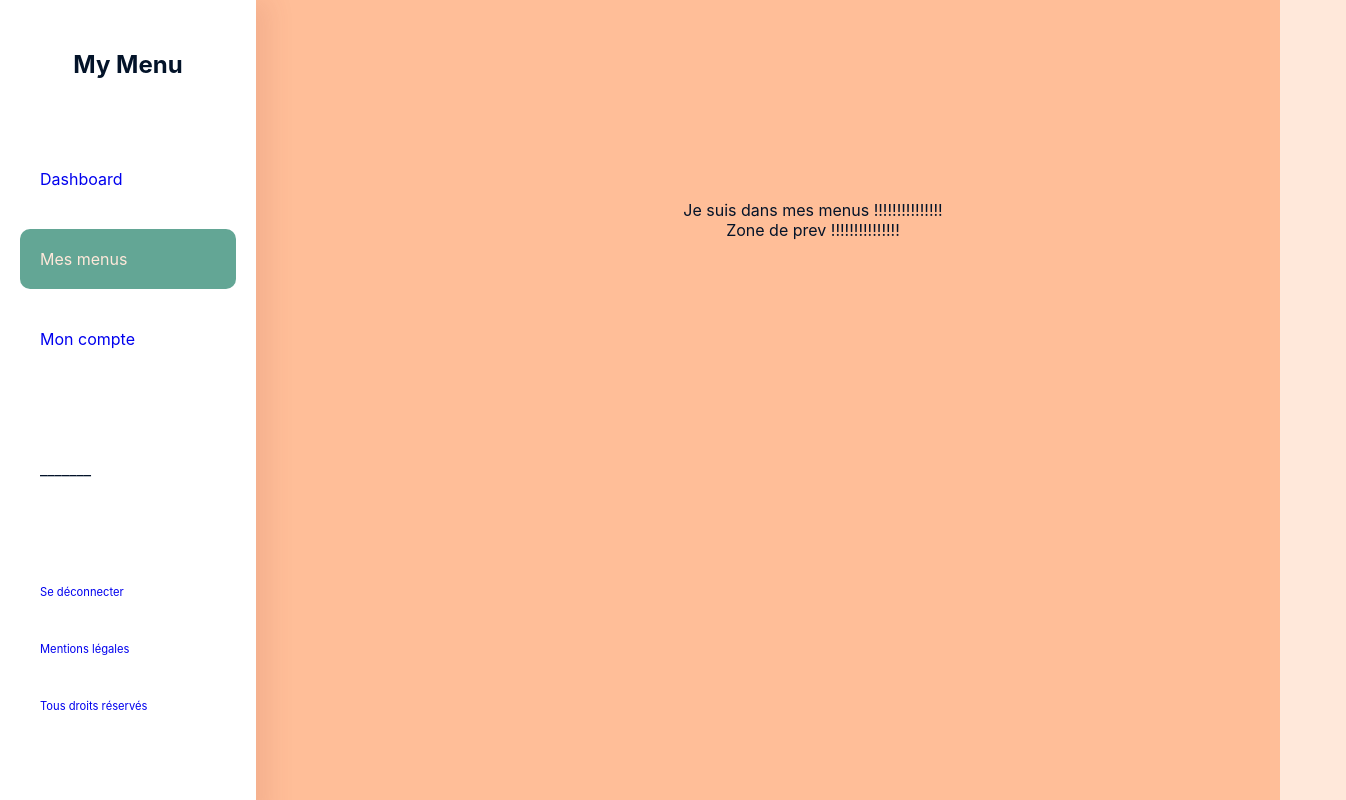
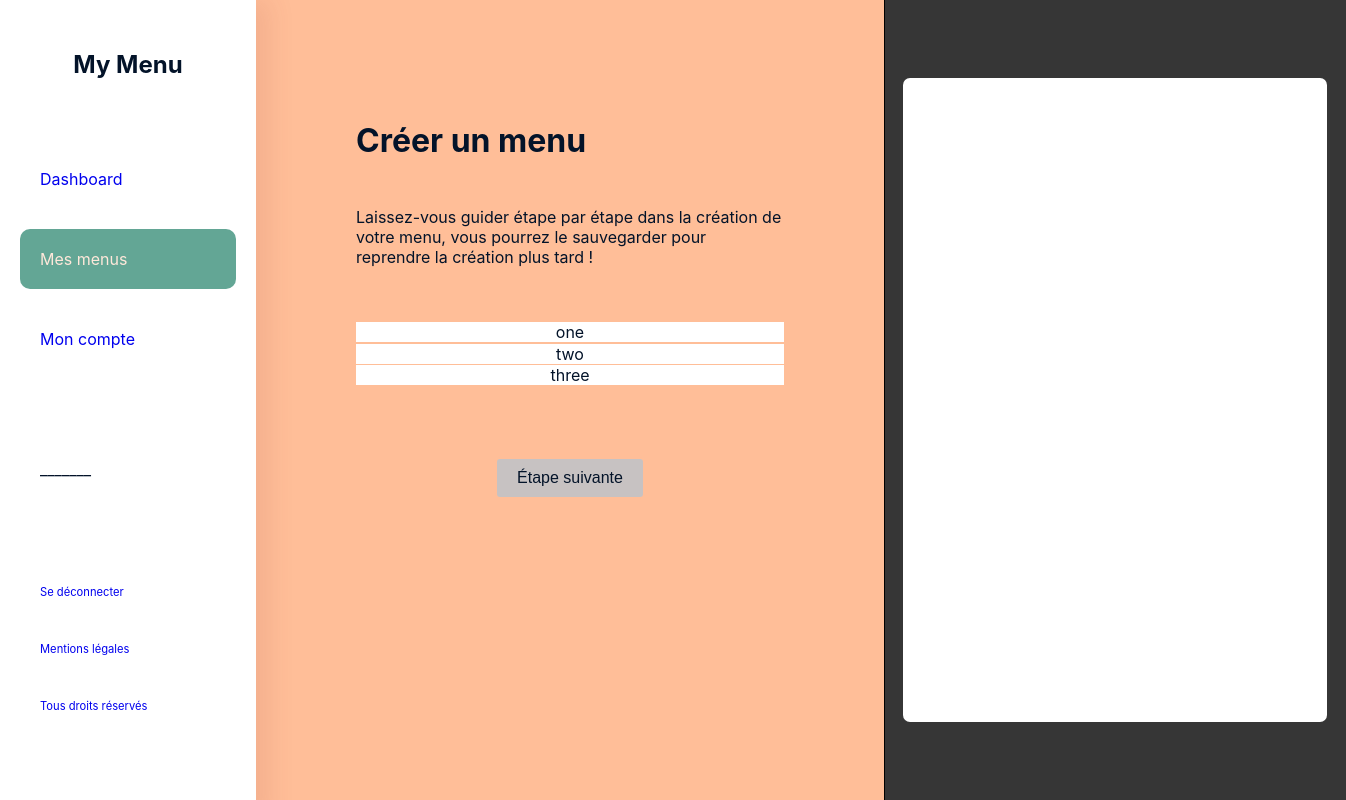
Before and after one commit to AurelienLeHyaric/My_Menu, a React (Create React App) app in the folder frontend/: page /dashboard/mesmenus/addmenu in a window 1280 px wide. Shown: the whole page, 1346 px wide, since content can reach past the window. Built offline with nearby package versions, Linux system fonts and the light colour scheme.

Commit message:
addmenu page

```diff
--- a/frontend/src/components/Button/Button.scss
+++ b/frontend/src/components/Button/Button.scss
@@ -39,3 +39,15 @@
       border-color: $color-primary;
    }
 }
+
+/* Variante boutton non actif */
+.button.inactive {
+   background-color: rgb(199, 194, 194);
+   color: $color-dark;
+   border: 2px solid $color-primary;
+
+   &:active {
+      background-color: $color-tertiary;
+      border-color: $color-tertiary;
+   }
+}
--- a/frontend/src/components/DashboardMenu/DashboardMenu.scss
+++ b/frontend/src/components/DashboardMenu/DashboardMenu.scss
@@ -5,7 +5,7 @@
    flex-direction: column;
    justify-content: flex-start;
    align-items: stretch;
-   width: 20%;
+   min-width: 20%;
    background-color: #ffffff;
    box-shadow: 4px 10px 24px 10px rgba(154, 59, 59, 0.105);
    z-index: 2;
--- a/frontend/src/pages/AddMenuPage.jsx
+++ b/frontend/src/pages/AddMenuPage.jsx
@@ -1,11 +1,23 @@
 import React from "react"
 import "./AddMenuPage.scss"
+import Button from "../components/Button/Button"
 
 function AddMenu() {
    return (
-      <div className="menuspage">
-         <div className="first">Je suis dans mes menus !!!!!!!!!!!!!!!</div>
-         <div className="prevsection">Zone de prev !!!!!!!!!!!!!!!</div>
+      <div className="addmenupage">
+         <div className="main">
+            <h1>Créer un menu</h1>
+            <p>Laissez-vous guider étape par étape dans la création de votre menu, vous pourrez le sauvegarder pour reprendre la création plus tard !</p>
+            <div className="create-section">
+               <div className="partone">one</div>
+               <div className="parttwo">two</div>
+               <div className="partthree">three</div>
+            </div>
+            <Button text={"Étape suivante"} variant={"inactive"} />
+         </div>
+         <div className="preview">
+            <div className="previewmenu"></div>
+         </div>
       </div>
    )
 }
--- a/frontend/src/pages/AddMenuPage.scss
+++ b/frontend/src/pages/AddMenuPage.scss
@@ -0,0 +1,53 @@
+.addmenupage {
+   display: flex;
+   height: 100vh;
+
+   //zone d'ajout de menu
+
+   .main {
+      display: flex;
+      flex-direction: column;
+      align-items: flex-start;
+      width: 55%;
+      margin: 100px;
+      p {
+         text-align: left;
+         margin: 25px 0 54px 0;
+      }
+
+      .create-section {
+         align-self: center;
+         width: 428px;
+         padding-bottom: 70px;
+         .partone,
+         .parttwo,
+         .partthree {
+            background-color: white;
+
+            margin: 1.5px 0;
+         }
+      }
+
+      button {
+         align-self: center;
+      }
+   }
+
+   //zone de prévisualisation
+   .preview {
+      display: flex;
+      align-items: center;
+      justify-content: center;
+      min-width: 45%;
+      border-left: 1px solid black;
+      background-color: #363636;
+
+      .previewmenu {
+         width: 424px;
+         height: 644px;
+         background-color: white;
+         border-radius: 7px;
+         top: 50%;
+      }
+   }
+}
--- a/frontend/src/pages/MenusPage.scss
+++ b/frontend/src/pages/MenusPage.scss
@@ -2,7 +2,6 @@
 
 .menuspage {
    margin: 200px 20px 20px 110px;
-
    h1 {
       text-align: left;
    }
```
